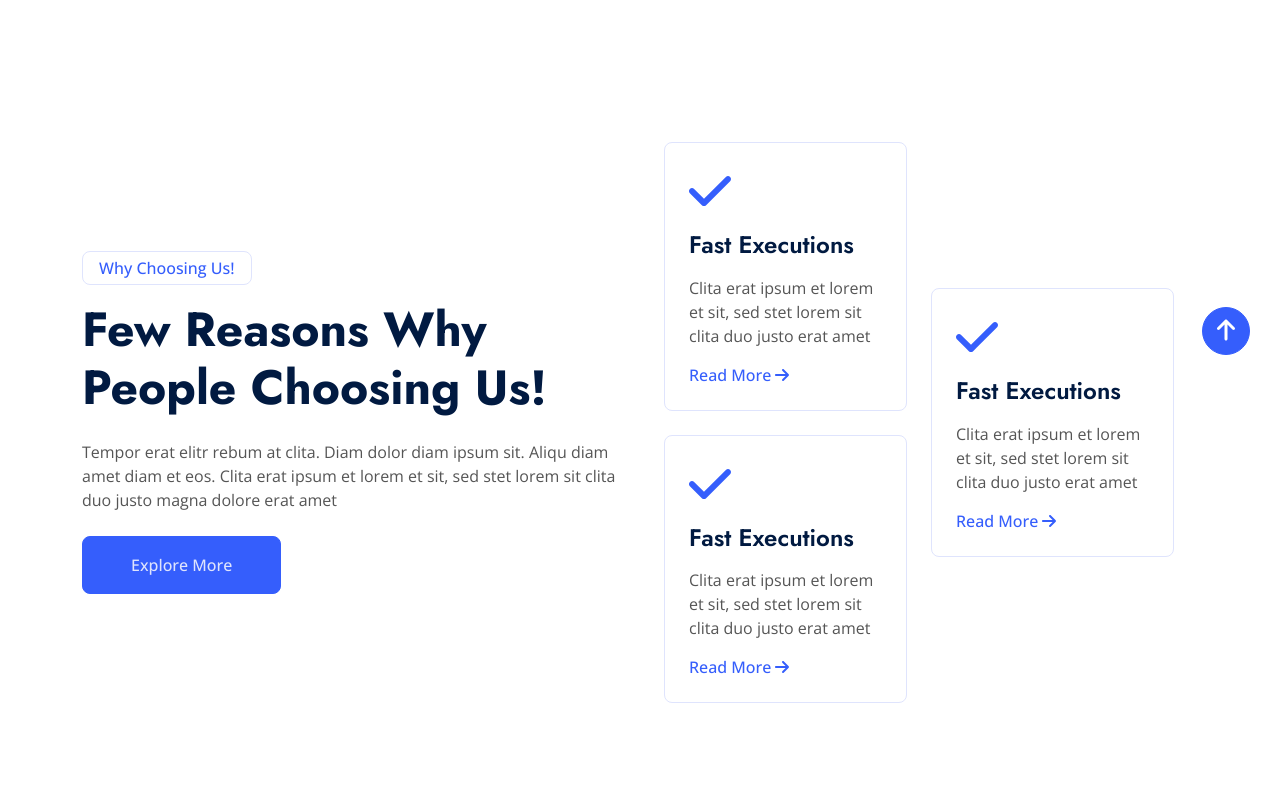
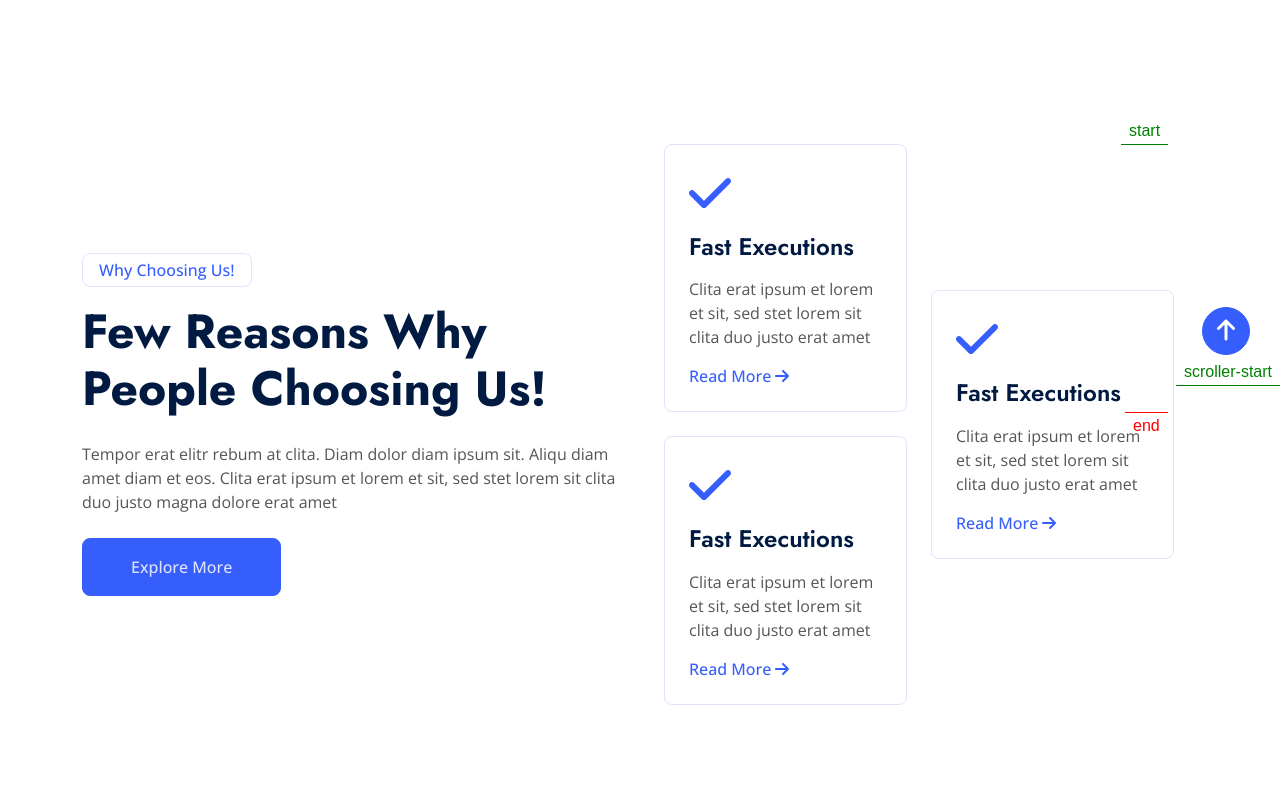
Before and after one commit to idembele70/finanza, a React (Create React App) app: page /finanza/feature in a window 1280 px wide. Shown: the part 415-1200 px from the top of the page. Built offline with nearby package versions, Linux system fonts and the light colour scheme.

Commit message:
from [caroussel] to [Features] scroll trigger done

```diff
--- a/package.json
+++ b/package.json
@@ -23,6 +23,7 @@
     "react-router-dom": "^6.6.1",
     "react-scripts": "5.0.1",
     "react-slick": "^0.29.0",
+    "react-visibility-sensor": "^5.1.1",
     "slick-carousel": "^1.8.1",
     "styled-components": "^5.3.6",
     "typescript": "^4.9.4",
--- a/src/components/About.tsx
+++ b/src/components/About.tsx
@@ -6,7 +6,7 @@ import {
 } from "@fortawesome/free-solid-svg-icons";
 import { FontAwesomeIcon } from "@fortawesome/react-fontawesome";
 import { gsap } from "gsap";
-import { useLayoutEffect, useRef, useState } from "react";
+import { useEffect, useLayoutEffect, useRef, useState } from "react";
 import styled, { keyframes } from "styled-components";
 import { lgDown, mdDown, smDown, xlDown, xsDown } from "../utils/responsive";
 import { ParagraphWithBorder, WrapperContainer, imgbaseUrl } from "./Carousel";
@@ -20,7 +20,7 @@ const ColWrapper = styled.div`
   margin: 0 -12px 24px;
   ${mdDown({
     flexDirection: "column",
-  })}
+  })};
 `;
 const Col = styled.div`
   padding: 0 12px;
@@ -41,6 +41,8 @@ const Col = styled.div`
   })};
 `;
 const Left = styled(Col)`
+  opacity: 0;
+  transform: translateY(100%);
   ${mdDown({
     height: 696,
   })};
@@ -53,6 +55,8 @@ const Left = styled(Col)`
 `;
 const Right = styled(Col)`
   height: auto;
+  opacity: 0;
+  transform: translateY(100%);
 `;
 export const ParagraphWithLightBorder = styled(ParagraphWithBorder)`
   border-color: ${({ theme }) => theme.palette.primary.light};
@@ -265,14 +269,14 @@ const About = () => {
   const leftEl = useRef<HTMLDivElement | null>(null);
   useLayoutEffect(() => {
     const ctx = gsap.context(() => {
-      gsap.from(leftEl.current, {
-        opacity: 0,
-        y: "100%",
+      gsap.to(leftEl.current, {
+        opacity: 1,
+        y: 0,
         delay: 0.1,
         duration: 0.1,
         scrollTrigger: {
           trigger: leftEl.current,
-          start: "-190% center",
+          start: "top-=170% center",
         },
       });
     }, leftEl);
@@ -280,16 +284,16 @@ const About = () => {
   }, []);
   // Right on scroll animation
   const rightEl = useRef<HTMLDivElement | null>(null);
-  useLayoutEffect(() => {
+  useEffect(() => {
     const ctx = gsap.context(() => {
-      gsap.from(rightEl.current, {
-        opacity: 0,
-        y: "100%",
+      gsap.to(rightEl.current, {
+        opacity: 1,
+        y: 0,
         delay: 0.3,
         duration: 0.3,
         scrollTrigger: {
           trigger: rightEl.current,
-          start: "-170% center",
+          start: "top-=150% center",
         },
       });
     }, rightEl);
@@ -299,21 +303,22 @@ const About = () => {
   const aboutFooterEl = useRef<HTMLDivElement | null>(null);
   useLayoutEffect(() => {
     const t1 = gsap.timeline({
-      scrollTrigger: aboutFooterEl.current,
-      start: "-450% center",
+      scrollTrigger: {
+        trigger: aboutFooterEl.current,
+        start: "top-=400% center",
+      },
     });
     t1.from(aboutFooterEl.current, {
       opacity: 0,
       y: "100%",
       delay: 0.1,
+      duration: 0.2,
+    });
+    t1.from(revealRefs.current, {
+      opacity: 0,
+      y: "100%",
       duration: 0.5,
-    });
-    revealRefs.current.forEach((el, idx) => {
-      t1.from(el, {
-        opacity: 0,
-        y: "100%",
-        delay: 0.1 + 0.1 * idx,
-      });
+      stagger: 0.1,
     });
     return () => t1.scrollTrigger?.kill();
   }, []);
--- a/src/components/Carousel.tsx
+++ b/src/components/Carousel.tsx
@@ -1,4 +1,4 @@
-import React, { useEffect, useLayoutEffect, useRef } from "react";
+import React, { useEffect, useLayoutEffect, useMemo, useRef } from "react";
 import styled from "styled-components";
 import Slider, { Settings } from "react-slick";
 import "slick-carousel/slick/slick.css";
@@ -13,12 +13,13 @@ import {
 } from "@fortawesome/free-solid-svg-icons";
 import { hrefBaseUrl } from "./Header";
 import { gsap } from "gsap";
-import { createTextChangeRange } from "typescript";
 import { Paragraph } from "./About";
+import { ScrollTrigger } from "gsap/ScrollTrigger";
 library.add(faChevronLeft, faChevronRight);
 const Container = styled.div`
   position: relative;
   margin-bottom: 48px;
+  min-height: calc(100vw * 9 / 16);
 `;
 const SliderItem = styled.div`
   position: relative;
@@ -187,29 +188,48 @@ const Carousel = () => {
     }, sliderParagraphEl);
     return () => ctx.revert();
   }, []);
+  useEffect(() => {
+    const log = () => {
+      console.log("loaded");
+    };
+    window.addEventListener("load", log);
+    return () => window.removeEventListener("load", log);
+  }, []);
+  // slider item
+  interface ISliderItem {
+    title: string;
+  }
+  const sliderItems: ISliderItem[] = useMemo(
+    () => [
+      {
+        title: "Your Financial Status is Our Goal",
+      },
+      {
+        title: "Your Financial Status is Our Goal",
+      },
+    ],
+    []
+  );
   return (
     <Container ref={carouselEl}>
       <Slider ref={slideEl} {...settings}>
+        {sliderItems.map(({ title }, idx) => (
           <SliderItem>
-          <Image src={`${baseUrl}1${endUrl}`} />
+            <Image
+              onLoad={() => {
+                ScrollTrigger.refresh();
+              }}
+              src={`${baseUrl}${idx + 1}${endUrl}`}
+            />
             <SliderDesc>
               <ParagraphWithBorder ref={sliderParagraphEl}>
                 Welcome to Finanza
               </ParagraphWithBorder>
-            <Title>Your Financial Status is Our Goal</Title>
+              <Title>{title}</Title>
               <ButtonLink to="">Explore More</ButtonLink>
             </SliderDesc>
           </SliderItem>
-        <SliderItem>
-          <Image src={`${baseUrl}2${endUrl}`} />
-          <SliderDesc>
-            <ParagraphWithBorder ref={sliderParagraphEl}>
-              Welcome to Finanza
-            </ParagraphWithBorder>
-            <Title>True Financial Support For You</Title>
-            <ButtonLink to="">Explore More</ButtonLink>
-          </SliderDesc>
-        </SliderItem>
+        ))}
       </Slider>
       <SlideLeftButtonContainer onClick={() => handleScroll("left")}>
         <SlideLeftButton>
--- a/src/components/Facts.tsx
+++ b/src/components/Facts.tsx
@@ -11,6 +11,7 @@ import {
 import { mdDown, xsDown } from "../utils/responsive";
 import { gsap } from "gsap";
 import CountUp from "react-countup";
+import VisibilitySensor from "react-visibility-sensor";
 library.add(faCheck, faUsersGear, faAward);
 const Container = styled.div`
   width: 100%;
@@ -69,16 +70,18 @@ const Facts = () => {
   const addToRefs = (el: HTMLDivElement) => {
     if (el && !revealRefs.current.includes(el)) revealRefs.current.push(el);
   };
-  const wrapperEl = useRef<HTMLDivElement | null>(null);
+  const wrapperEl = useRef<HTMLDivElement>(null);
   useLayoutEffect(() => {
     const t1 = gsap.timeline({
-      scrollTrigger: wrapperEl.current,
+      scrollTrigger: {
+        trigger: wrapperEl.current,
+        start: "top-=310 center",
+      },
     });
-    revealRefs.current.forEach((el, idx) => {
-      t1.from(el, {
-        opacity: 0,
-        delay: 0.05 + 0.05 * idx,
-      });
+    t1.from(revealRefs.current, {
+      opacity: 0,
+      duration: 0.5,
+      stagger: 0.1,
     });
     return () => t1.scrollTrigger?.kill();
   }, []);
@@ -115,7 +118,7 @@ const Facts = () => {
         {items.map(({ icon, title, subTitle }, idx) => (
           <Item key={idx} ref={addToRefs}>
             <Icon icon={["fas", icon]} />
-            <Title end={title} duration={5} />
+            <Title end={title} duration={5} enableScrollSpy scrollSpyOnce />
             <SubTitle>{subTitle}</SubTitle>
             <Hr />
           </Item>
--- a/src/components/Features.tsx
+++ b/src/components/Features.tsx
@@ -1,4 +1,4 @@
-import React from "react";
+import React, { useLayoutEffect, useRef } from "react";
 import styled from "styled-components";
 import { ButtonLink, WrapperContainer } from "./Carousel";
 import {
@@ -14,6 +14,7 @@ import { library } from "@fortawesome/fontawesome-svg-core";
 import { faArrowRight } from "@fortawesome/free-solid-svg-icons";
 import { mdDown, smDown } from "../utils/responsive";
 import { hrefBaseUrl } from "./Header";
+import { gsap } from "gsap";
 library.add(faArrowRight);
 const Container = styled(WrapperContainer)`
   padding: 48px 12px;
@@ -37,6 +38,7 @@ const Left = styled(Col)`
 const Right = styled(Col)`
   display: flex;
   gap: 24px;
+  max-height: 565px;
   ${mdDown({
     paddingLeft: 0,
   })}
@@ -45,11 +47,11 @@ const Right = styled(Col)`
   })}
 `;
 const RightCol = styled.div`
-  width: 50%;
-  margin-top: -24px;
+  margin: -24px -12px 0;
   display: flex;
   flex-direction: column;
   justify-content: center;
+  flex-wrap: wrap;
   ${smDown({
     width: "100%",
   })}
@@ -57,7 +59,8 @@ const RightCol = styled.div`
 
 const RightItemContainer = styled.div`
   margin-top: 24px;
-  width: 100%;
+  padding: 0 12px;
+  width: 50%;
 `;
 const RightItem = styled.div`
   padding: 24px;
@@ -96,7 +99,11 @@ const Features = () => {
     title: string;
     desc: string;
   }
-  const rightItemLeftCol: IRightItem[] = [
+  const rightItemCol: IRightItem[] = [
+    {
+      title: "Fast Executions",
+      desc: "Clita erat ipsum et lorem et sit, sed stet lorem sit clita duo justo erat amet",
+    },
     {
       title: "Fast Executions",
       desc: "Clita erat ipsum et lorem et sit, sed stet lorem sit clita duo justo erat amet",
@@ -106,15 +113,51 @@ const Features = () => {
       desc: "Clita erat ipsum et lorem et sit, sed stet lorem sit clita duo justo erat amet",
     },
   ];
-  const rightItemRightCol: IRightItem[] = [
-    {
-      title: "Fast Executions",
-      desc: "Clita erat ipsum et lorem et sit, sed stet lorem sit clita duo justo erat amet",
-    },
-  ];
+  // Left scroll trigger animation
+  const leftEl = useRef<HTMLDivElement | null>(null);
+  useLayoutEffect(() => {
+    const ctx = gsap.context(() => {
+      gsap.from(leftEl.current, {
+        opacity: 0,
+        y: "100%",
+        duration: 0.5,
+        scrollTrigger: {
+          trigger: leftEl.current,
+          start: "top-=200% center",
+        },
+      });
+    });
+
+    return () => {
+      ctx.revert();
+    };
+  }, []);
+  // rightItems scroll trigger animation
+  const rightEl = useRef<HTMLDivElement>(null);
+  const rightItemsEl = useRef<HTMLDivElement[]>([]);
+  const addToRightItemsEl = (el: HTMLDivElement) => {
+    if (el && !rightItemsEl.current.includes(el)) rightItemsEl.current.push(el);
+  };
+  useLayoutEffect(() => {
+    const ctx = gsap.context(() => {
+      gsap.from(rightItemsEl.current, {
+        opacity: 0,
+        duration: 0.6,
+        stagger: 0.2,
+        scrollTrigger: {
+          trigger: rightItemsEl.current,
+          markers: true,
+        },
+      });
+    });
+
+    return () => {
+      ctx.revert();
+    };
+  }, []);
   return (
     <Container>
-      <Left>
+      <Left ref={leftEl}>
         <ParagraphWithLightBorder>Why Choosing Us!</ParagraphWithLightBorder>
         <Title>Few Reasons Why People Choosing Us!</Title>
         <Desc>
@@ -125,24 +168,9 @@ const Features = () => {
         <ButtonLink to="">Explore More</ButtonLink>
       </Left>
       <Right>
-        <RightCol>
-          {rightItemLeftCol.map(({ title, desc }, idx) => (
-            <RightItemContainer key={idx}>
-              <RightItem>
-                <Icon icon={["fas", "check"]} />
-                <RightItemTitle>{title}</RightItemTitle>
-                <StyledParagraph>{desc}</StyledParagraph>
-                <RightItemButton to="">
-                  Read More
-                  <RightItemBtnIcon icon={["fas", "arrow-right"]} />
-                </RightItemButton>
-              </RightItem>
-            </RightItemContainer>
-          ))}
-        </RightCol>
-        <RightCol>
-          {rightItemRightCol.map(({ title, desc }, idx) => (
-            <RightItemContainer key={idx}>
+        <RightCol ref={rightEl}>
+          {rightItemCol.map(({ title, desc }, idx) => (
+            <RightItemContainer ref={addToRightItemsEl} key={idx}>
               <RightItem>
                 <Icon icon={["fas", "check"]} />
                 <RightItemTitle>{title}</RightItemTitle>
--- a/src/components/Spinner.tsx
+++ b/src/components/Spinner.tsx
@@ -1,10 +1,15 @@
 import React from "react";
 import styled, { keyframes } from "styled-components";
 const Container = styled.div`
+  position: fixed;
   height: 100vh;
+  width: 100vw;
+  top: 0;
   display: flex;
   align-items: center;
   justify-content: center;
+  background: ${({ theme }) => theme.palette.common.white};
+  z-index: 9999;
 `;
 const spin = keyframes`
   0% { transform: rotate(0deg); }
```
Also changed, not shown: 1 other file (tests, documents, lock files or other folders). Lines whose indentation alone changed are shown as unchanged.
